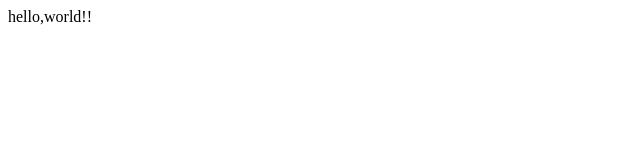
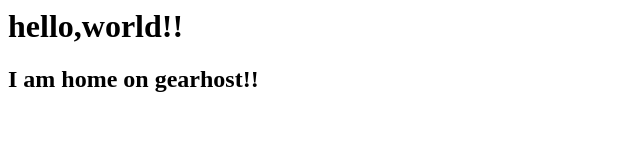
Before and after one commit to nogaotie/first, a plain HTML site: page index.html in a window 1280 px wide. Shown: the whole page, without its empty margins (0-640 px from the left). Drawn offline with Linux system fonts and the light colour scheme.

Commit message:
Update index.html

```diff
--- a/index.html
+++ b/index.html
@@ -3,6 +3,7 @@
 <title>hello,world</title>
 </head>
 <body>
-hello,world!!
+  <h1>hello,world!!</h1>
+  <h2>I am home on gearhost!!</h2>
 </body>
 </html>
```
